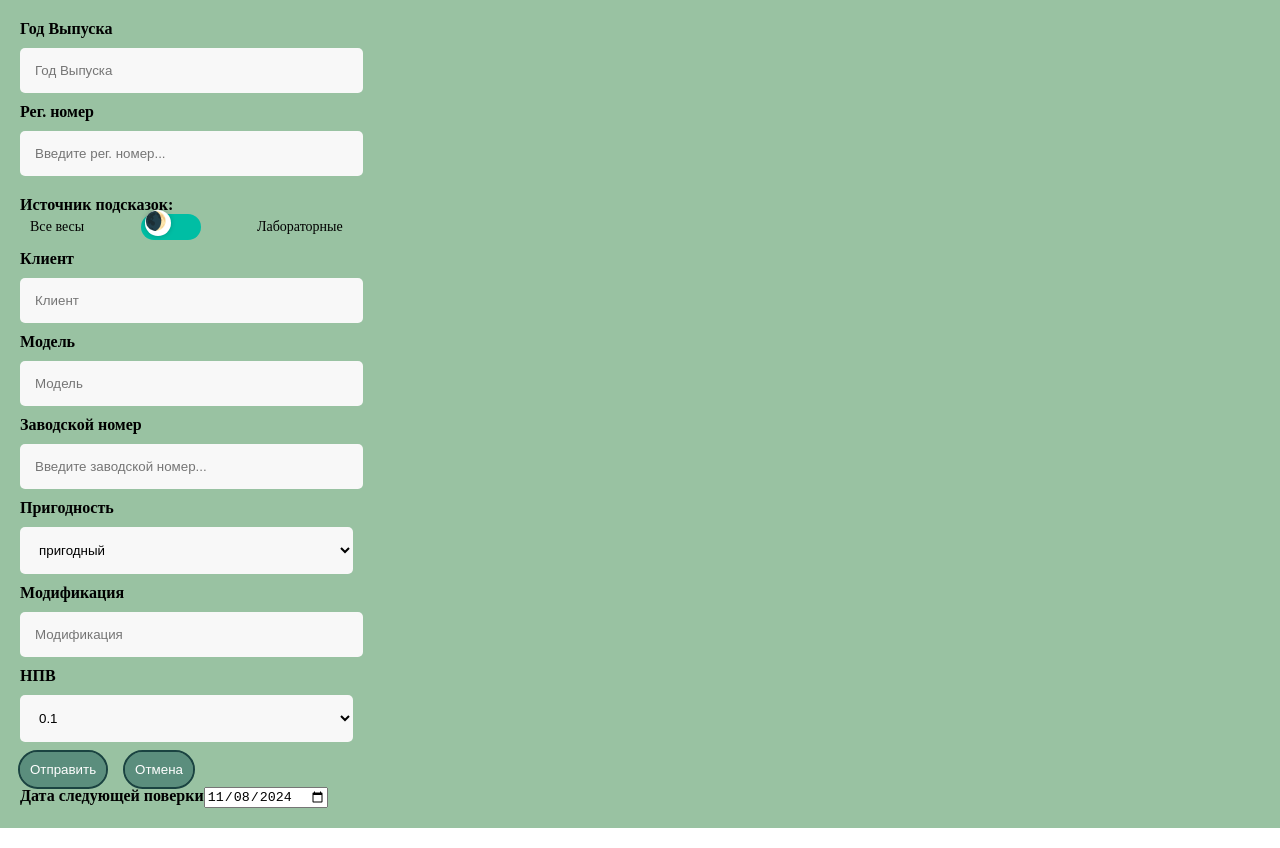
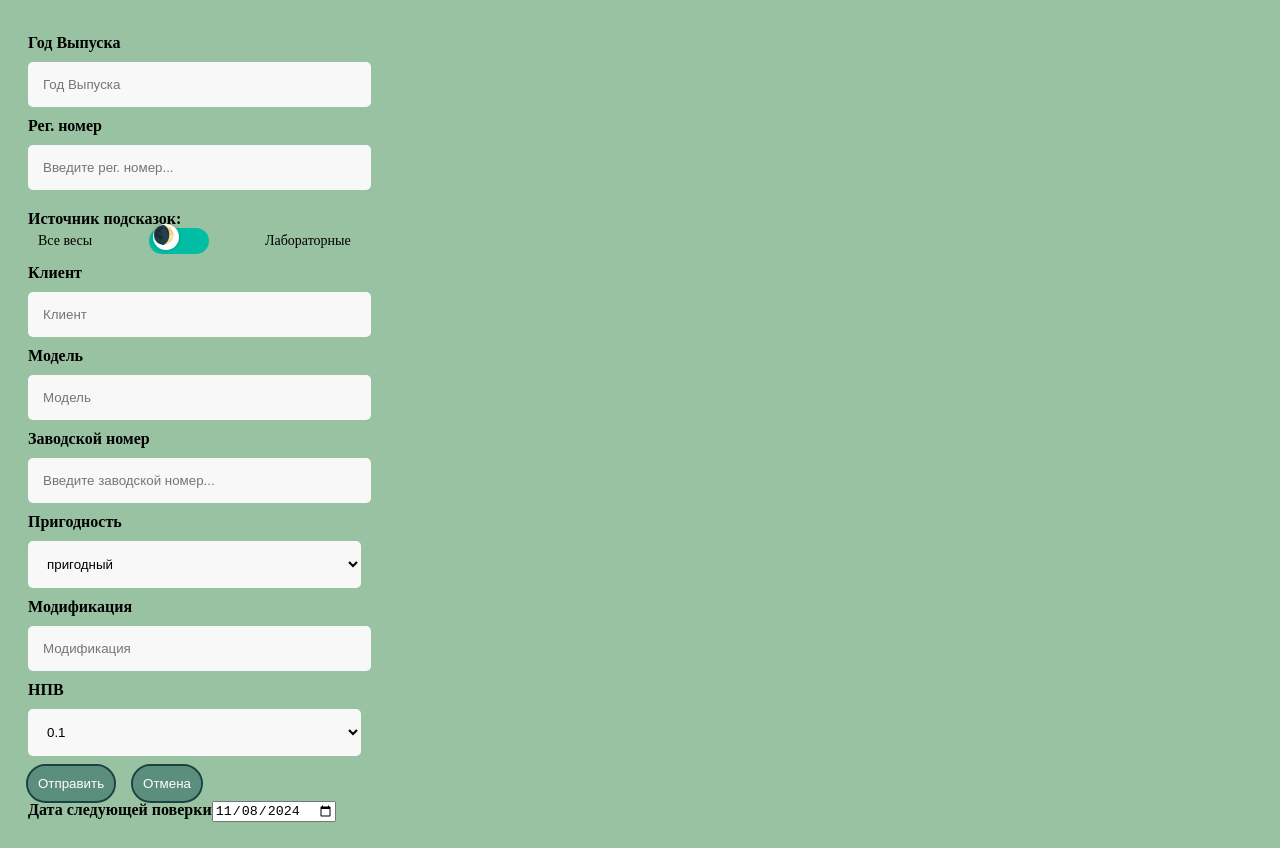
Before and after one commit to megatomas/vesu, a plain HTML site: page index.html in a window 1280 px wide. Drawn offline with nearby package versions, Linux system fonts and the light colour scheme; a script that the page names is missing.

Commit message:
Update styles.css

```diff
--- a/styles.css
+++ b/styles.css
@@ -1,7 +1,5 @@
 html, body {
-  margin: 0;
-  padding: 0;
-  overflow: auto;
+  height: 100%;
 }
 
 body {
```
